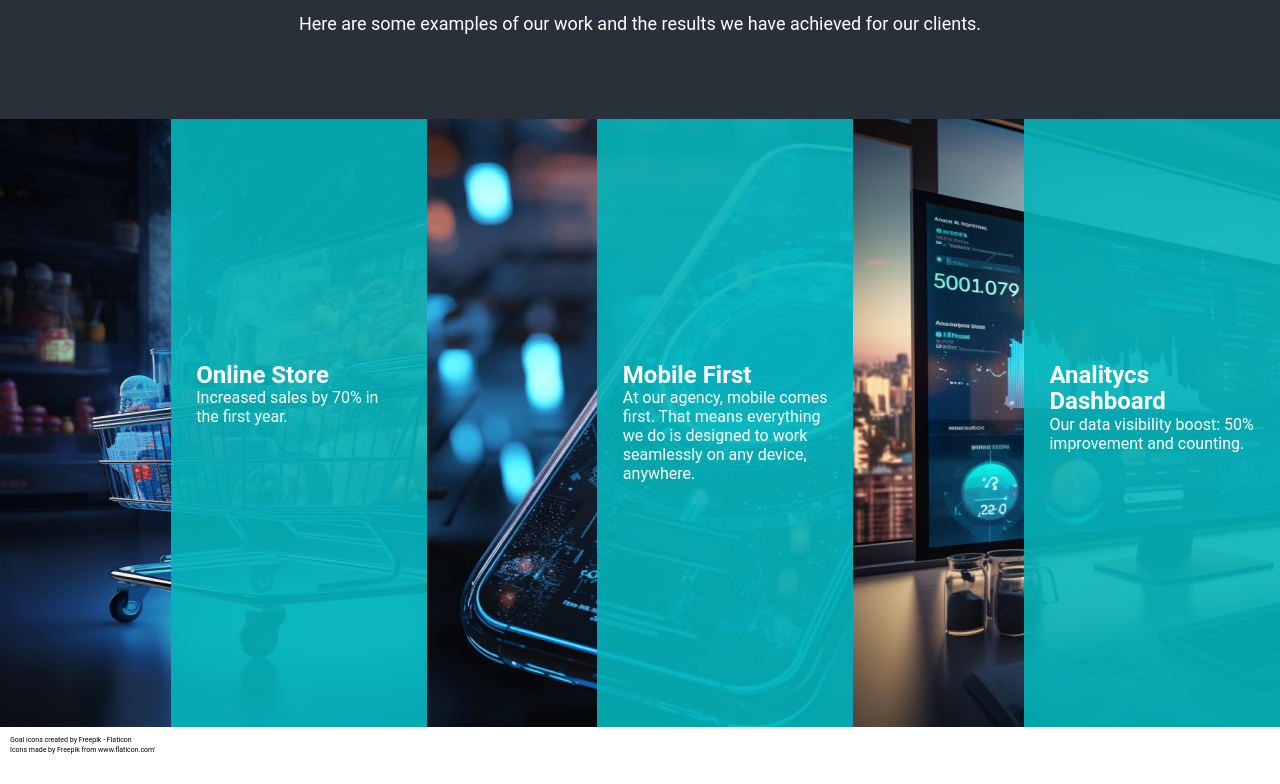
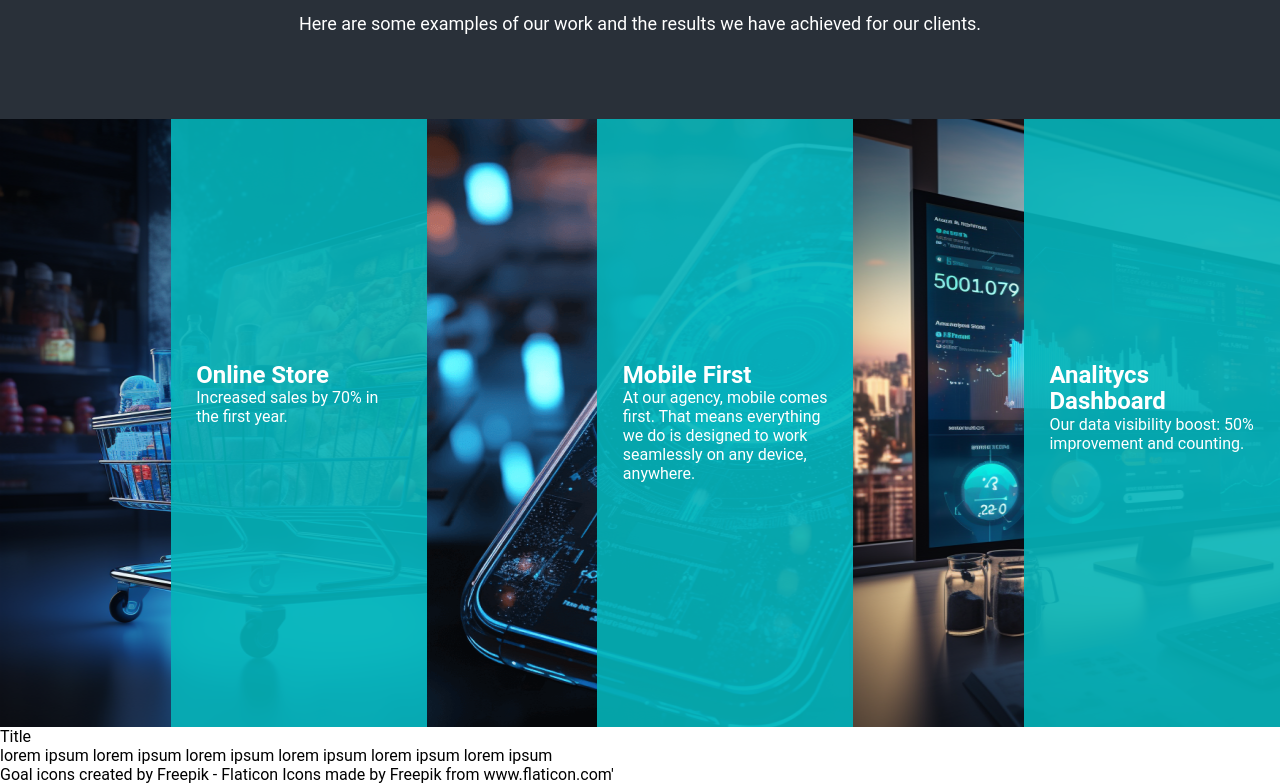
Before and after one commit to albercv/landing-e2d, a React (Create React App) app: page / in a window 1280 px wide. Shown: the part 2770-3554 px from the top of the page. Before the commit the page ends 3524 px from the top, so only its background shows below. Built offline with nearby package versions, Linux system fonts and the light colour scheme.

Commit message:
Adds refactor for landing.css. Adds our work mobile version.Adds mobile version proper screen.

```diff
--- a/src/front/Landing.js
+++ b/src/front/Landing.js
@@ -7,6 +7,7 @@ import { UnlockSection } from './pages/UnlockSection';
 import { Footer } from './pages/Footer';
 import { OurServices } from './pages/OurServices';
 import { Works } from './pages/Works';
+import { Partnership } from './pages/Partnership';
 
 export const Landing = () => {
 
@@ -39,6 +40,7 @@ export const Landing = () => {
             <UnlockSection smallWindowSize={smallWindowSize} />
             <OurServices />
             <Works />
+            <Partnership />
             <Footer />
         </>
     )
--- a/src/front/css/Footer.css
+++ b/src/front/css/Footer.css
@@ -2,8 +2,9 @@
     width: 100%;
 }
 
-.flaticon-link {
+.flaticon-link a{
     font-size: 7px;
     font-family: Roboto;
     margin-left: 10px;
+    color: white;
 }
--- a/src/front/css/pages/OurServices.css
+++ b/src/front/css/pages/OurServices.css
@@ -128,7 +128,8 @@
     font-size: 18px;
     font-style: normal;
     font-weight: 400;
-    line-height: 160%; /* 28.8px */
+    line-height: 160%;
+    /* 28.8px */
     margin-bottom: 80px;
 }
 
@@ -136,11 +137,12 @@
 
     .our-services-title {
         font-size: 36px;
+        padding: 0 20px;
     }
 
     .our-services-description {
         font-size: 13px;
-        padding:0 20px;
+        padding: 0 20px;
     }
 
     .our-services-cards-grid {
@@ -162,4 +164,18 @@
     .our-services-card img {
         max-width: 30px;
     }
+
+    .our-work-section {
+        margin-bottom: 10px;
+    }
+
+    .our-work-section h1 {
+        font-size: 36px;
+        padding: 0 20px;
+    }
+
+    .our-work-section h6 {
+        font-size: 13px;
+        padding: 0 20px;
+    }
 }
--- /dev/null
+++ b/src/front/css/pages/Partnership.css
@@ -0,0 +1,13 @@
+.partnership-section {
+    background: white;
+    background-color: white;
+    background-image: none;
+    display: flex;
+    z-index: 10;
+}
+
+@media (max-width: 856px) {
+    .partnership-section {
+
+    }
+}
--- a/src/front/css/pages/Works.css
+++ b/src/front/css/pages/Works.css
@@ -8,15 +8,15 @@
     height: 608px;
 }
 
-.store-image{
+.store-image {
     background: url('../../assets/images/productLayer/store.png'), no-repeat;
 }
 
-.mobile-image{
+.mobile-image {
     background: url('../../assets/images/productLayer/mobile.png'), no-repeat;
 }
 
-.dashboard-image{
+.dashboard-image {
     background: url('../../assets/images/productLayer/dashboard.png'), no-repeat;
 }
 
@@ -48,10 +48,38 @@
     font-weight: 700;
     line-height: 110%;
 }
-.passed-works-overlay h1, .passed-works-overlay p {
+
+.passed-works-overlay h1,
+.passed-works-overlay p {
     width: 80%;
 }
 
-.passed-works-section img{
+.passed-works-section img {
     height: 608px;
 }
+
+@media (max-width: 856px) {
+    .passed-works-section {
+        flex-direction: column;
+        align-items: center;
+    }
+
+    .passed-works-one-third {
+        width: 100%;
+    }
+
+    .passed-works-overlay {
+        margin-left: 0px;
+        height: 50%;
+        color: white;
+        transform: translateY(99.9%);
+    }
+
+    .passed-works-text {
+        width: 100%;
+    }
+
+    .passed-works-overlay p {
+        font-size: 13px;
+    }
+}
--- a/src/front/pages/Footer.js
+++ b/src/front/pages/Footer.js
@@ -3,9 +3,9 @@ import '../css/Footer.css'
 
 export const Footer = () => {
     return (
-        <div className='flaticon-container'>
+        <footer className='flaticon-container'>
             <a className='flaticon-link' href="https://www.flaticon.com/free-icons/goal" title="goal icons">Goal icons created by Freepik - Flaticon</a>
-            <div className='flaticon-link'> Icons made by <a href="https://www.flaticon.com/authors/freepik" title="Freepik"> Freepik </a> from <a href="https://www.flaticon.com/" title="Flaticon">www.flaticon.com'</a></div>
-        </div>
+              <a href="https://www.flaticon.com/authors/freepik" title="Freepik"> Icons made by Freepik </a> from <a href="https://www.flaticon.com/" title="Flaticon">www.flaticon.com'</a>
+        </footer>
     )
 }
--- /dev/null
+++ b/src/front/pages/Partnership.js
@@ -0,0 +1,14 @@
+import React from 'react'
+import '../css/pages/Partnership.css'
+
+export const Partnership = () => {
+  return (
+    <section className='partnership-section'>
+        <div className='partnership-section-text'>
+            <h1>Title</h1>
+            <p>lorem ipsum lorem ipsum lorem ipsum lorem ipsum lorem ipsum lorem ipsum</p>
+        </div>
+        <div className='partnership-section-images'></div>
+    </section>
+  )
+}
--- a/src/front/pages/Works.js
+++ b/src/front/pages/Works.js
@@ -8,8 +8,7 @@ export const Works = () => {
     const { t } = useTranslation("global");
 
     return (
-        <section >
-            <div className='passed-works-section'>
+        <section className='passed-works-section'>
             <div className='passed-works-one-third store-image'>
                 <div className='passed-works-overlay'>
                     <div className='passed-works-text'>
@@ -34,7 +33,6 @@ export const Works = () => {
                     </div>
                 </div>
             </div>
-            </div>
         </section>
     )
 }
--- a/src/translations/es/global.json
+++ b/src/translations/es/global.json
@@ -51,7 +51,7 @@
         "store_description": "Aumento de ventas del 70% en el primer año.",
         "mobile_first": "Móvil primero",
         "mobile_first_description": "En nuestra agencia, los dispositivos móviles son prioritarios. Esto significa que todo lo que hacemos está diseñado para funcionar sin problemas en cualquier dispositivo y en cualquier lugar.",
-        "analytics_dashboard": "Tablero de análisis",
-        "analytics_dashboard_description": "Nuestra mejora en la visibilidad de datos: un aumento del 50% y sigue creciendo."
+        "analytics_dashboard": "Dashboard",
+        "analytics_dashboard_description": "Nuestra mejora en la visibilidad de datos: un aumento del 50% creciendo."
     }
 }
```
Also changed, not shown: src/App.css (+39 -6 lines). Lines whose indentation alone changed are shown as unchanged.
